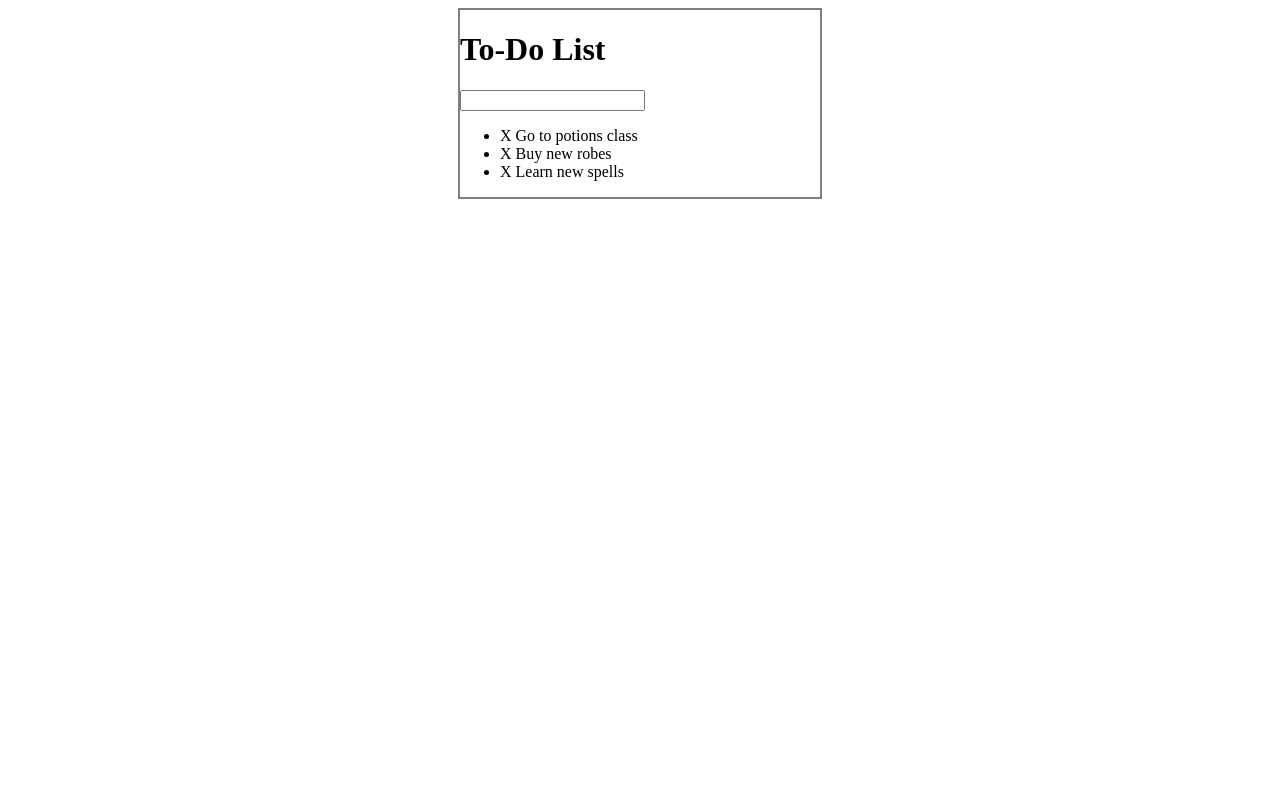
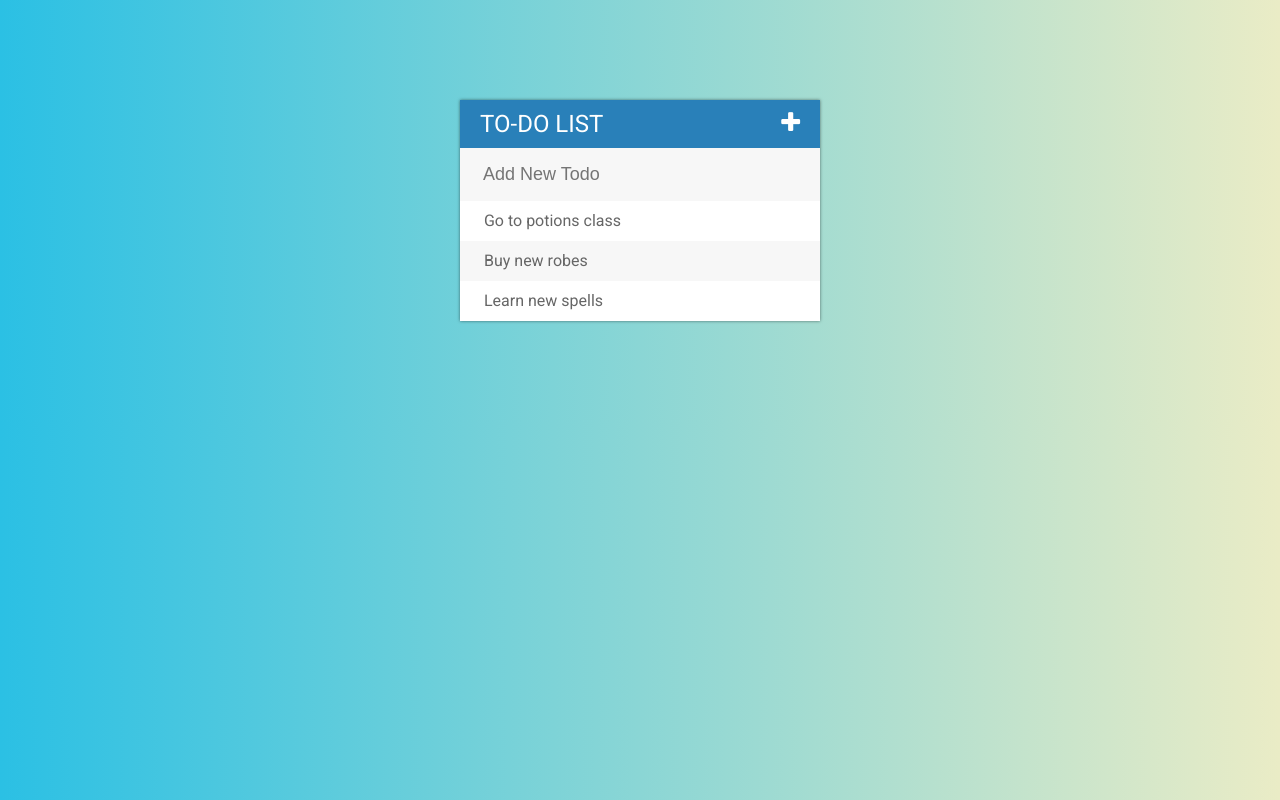
Before and after one commit to yojeremiah/udemy-webdev-bootcamp, a plain HTML site: page 18-Todo-List-Project/index.html in a window 1280 px wide. Drawn offline with Linux system fonts and the light colour scheme.

Commit message:
finished simple to-do list project

```diff
--- a/18-Todo-List-Project/assets/css/todos.css
+++ b/18-Todo-List-Project/assets/css/todos.css
@@ -1,10 +1,98 @@
+body {
+    font-family: Roboto;
+    background: #2BC0E4;  /* fallback for old browsers */
+    background: -webkit-linear-gradient(left, #EAECC6, #2BC0E4);
+    background: -moz-linear-gradient(left, #EAECC6, #2BC0E4);
+    background: -o-linear-gradient(left, #EAECC6, #2BC0E4);
+    background: linear-gradient(to left, #EAECC6, #2BC0E4);  /* Chrome 10-25, Safari 5.1-6 */
+    /* W3C, IE 10+/ Edge, Firefox 16+, Chrome 26+, Opera 12+, Safari 7+ */
+}
+
+input{
+    font-size: 18px;
+    color: #2980B9;
+    background-color: #F7F7F7;
+    width: 100%;
+    padding: 13px 13px 13px 20px;
+    border: 3px solid rgba(0, 0, 0, 0);
+    box-sizing: border-box;
+    -moz-box-sizing: border-box;
+    -webkit-box-sizing: border-box;
+    -ms-box-sizing: border-box;
+}
+
+h1 {
+    background-color: #2980B9;
+    color: #FFFFFF;
+    margin: 0;
+    padding: 10px 20px;
+    text-transform: uppercase;
+    font-size: 24px;
+    font-weight: normal;
+}
+
+ul {
+    list-style: none;
+    margin: 0;
+    padding: 0;
+}
+
+i {
+    cursor: pointer;
+    cursor: hand;
+}
+
+li {
+    background-color: #FFFFFF;
+    height: 40px;
+    line-height: 40px;
+    color: #666;
+    cursor: pointer;
+    cursor: hand;
+    -moz-user-select: none;
+    -webkit-user-select: none;
+    -ms-user-select: none;
+    user-select: none;
+}
+
+span {
+    background-color: #E74c3c;
+    height: 40px;
+    margin-right: 20px;
+    text-align: center;
+    color: #FFF;
+    width: 0;
+    display: inline-block;
+    transition: 0.2s linear;
+    opacity: 0;
+}
+
 #container {
     width: 360px;
-    margin: 0 auto;
-    border: 2px solid grey;
+    margin: 100px auto;
+    box-shadow: 0 0 3px rgba(0, 0, 0, 0.5);
+    background-color: #F7F7F7;
+}
+
+.fa-plus {
+    float: right;
 }
 
 .completed {
     color: gray;
     text-decoration: line-through;
 }
+
+li:nth-child(2n) {
+    background-color: #F7F7F7;
+}
+li:hover span {
+    width: 40px;
+    opacity: 1;
+}
+
+input:focus {
+    background-color: #FFF;
+    border: 3px solid #2980B9;
+    outline: none;
+}
--- a/18-Todo-List-Project/assets/js/todos.js
+++ b/18-Todo-List-Project/assets/js/todos.js
@@ -1,4 +1,30 @@
-// Check-off specific items by clicking
-$("li").click(function(){
+// Check-off specific items by clicking them li item
+$("ul").on("click", "li", function(){
     $(this).toggleClass("completed");
 });
+
+// click on 'x' to delete to-do item
+$("ul").on("click", "span", function(event){
+    // remove li parent containing span that was clicked
+    $(this).parent().fadeOut(500, function(){
+        $(this).remove();
+    });
+    // prevents event bubbling on parent listeners
+    event.stopPropagation();
+});
+
+// add new item when text is entered into input box
+$("input[type='text']").keypress(function(event){
+    if (event.which === 13){
+        // grabbing new todo text from input
+        var todoText = $(this).val();
+        $(this).val("");
+        // create new 'li' and add to 'ul'
+        $("ul").append("<li><span><i class='fa fa-trash'></i></span> " + todoText + "</li>");
+    }
+});
+
+// toggle todo input field when clicking plus icon
+$("#toggleTodo").click(function(){
+    $("input[type='text']").fadeToggle();
+});
--- a/18-Todo-List-Project/index.html
+++ b/18-Todo-List-Project/index.html
@@ -6,17 +6,19 @@
     <meta http-equiv="X-UA-Compatible" content="ie=edge">
     <script src="assets/js/lib/jquery-3.2.1.min.js"></script>
     <link rel="stylesheet" href="assets/css/todos.css">
+    <link href="https://fonts.googleapis.com/css?family=Roboto:400,500,700" rel="stylesheet">
+    <link href="https://maxcdn.bootstrapcdn.com/font-awesome/4.7.0/css/font-awesome.min.css" rel="stylesheet" integrity="sha384-wvfXpqpZZVQGK6TAh5PVlGOfQNHSoD2xbE+QkPxCAFlNEevoEH3Sl0sibVcOQVnN" crossorigin="anonymous">
 
     <title>Todo List</title>
 </head>
 <body>
     <div id="container">
-        <h1>To-Do List</h1>
-        <input type="text">
+        <h1>To-Do List <i id="toggleTodo" class="fa fa-plus"></i></h1>
+        <input type="text" placeholder="Add New Todo">
         <ul>
-            <li><span>X</span> Go to potions class</li>
-            <li><span>X</span> Buy new robes</li>
-            <li><span>X</span> Learn new spells</li>
+            <li><span><i class="fa fa-trash"></i></span> Go to potions class</li>
+            <li><span><i class="fa fa-trash"></i></span> Buy new robes</li>
+            <li><span><i class="fa fa-trash"></i></span> Learn new spells</li>
         </ul>
     </div>
     <script src="assets/js/todos.js"></script>
```
